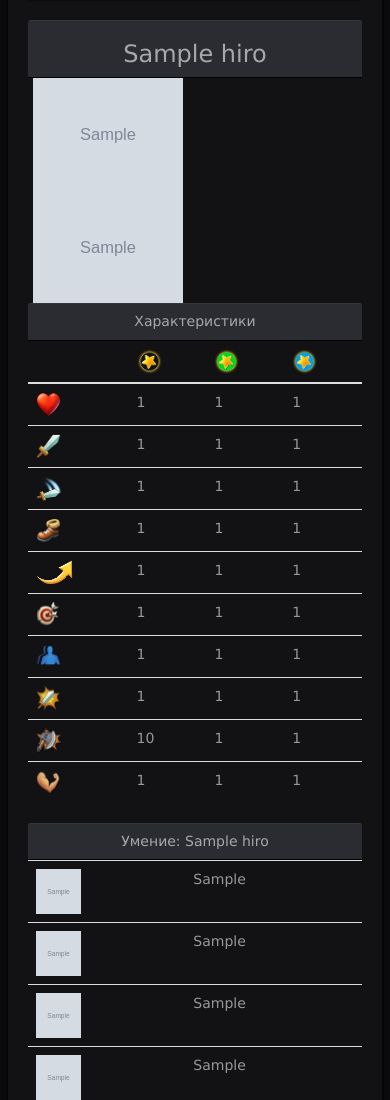
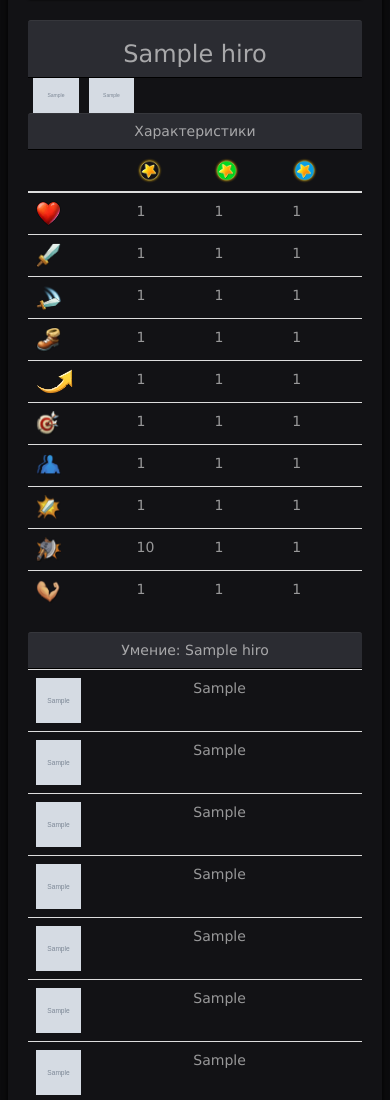
Before and after one commit to Starik1982/bz, a Django app: page /faq/get_hiro/1/ in a window 390 px wide. Shown: the part 93-1193 px from the top of the page. Run offline with Django 3.2, Linux system fonts and the light colour scheme; data comes from the database, SQL or seed files in the repository; both versions use the stored data as it was after the commit; tables that the repository leaves empty hold one stand-in row (values such as "Sample post"); grey boxes marked "Sample" are stand-in pictures; some libraries are stand-ins or nearby versions.

Commit message:
botstrap

```diff
--- a/templates/articles.html
+++ b/templates/articles.html
@@ -3,13 +3,13 @@
 
 {% block video %}
  <div class="row" id="youtub-row">
-    <div class="col-md-12" id="youtub-head">
+    <div class="col-xs-12" id="youtub-head">
       <h3><A id='a_title' href="{% url 'list_video' 1 %}">Новые видео</A></h3>
     </div>
-    <div class="col-md-12" id="youtub-colm">
+    <div class="col-xs-12" id="youtub-colm">
       <div class="row" id="youtub-wind">
       	{% for this_video in video %}
-        <div class="col-md-6" id="col-youtub-wind">
+        <div class="col-xs-6" id="col-youtub-wind">
           {% autoescape off%}{{this_video.video}}{% endautoescape %}
         </div>
         {% endfor %}
--- a/templates/get_hiro.html
+++ b/templates/get_hiro.html
@@ -5,20 +5,20 @@
 
 
 <div class="row" id="news-row">
-	<div class="col-md-12" id="news-head">
+	<div class="col-xs-12" id="news-head">
 	  <h3>{{ get_hiros.name }}</h3>
 	</div>
 
 
 
-        <div class="col-md-2" id="col-youtub-wind">
+        <div class="col-xs-2" id="col-youtub-wind">
           <img src="{{ get_hiros.image.url }}" width="150" height="150" class="img-responsive">
         </div>
-        <div class="col-md-2" id="col-youtub-wind">
+        <div class="col-xs-2" id="col-youtub-wind">
           <img src="{{ get_hiros.image_evolution.url }}" width="150" height="150" class="img-responsive">
         </div>
 
-	<div class="col-md-12" id="news-head">
+	<div class="col-xs-12" id="news-head">
 		<h5>Характеристики</h5>
 	</div>
 	<table class="table">
@@ -94,7 +94,7 @@
 	  </tbody>
 	</table>
 
-	<div class="col-md-12" id="news-head">
+	<div class="col-xs-12" id="news-head">
 		<h5>Умение: {{ get_hiros.skill_title }}</h5>
 	</div>
 	<table class="table">
--- a/templates/get_news.html
+++ b/templates/get_news.html
@@ -2,11 +2,11 @@
 {% load staticfiles %}
 {% block list_news %}
 <div class="row" id="news-row">
-	<div class="col-md-12" id="news-head">
+	<div class="col-xs-12" id="news-head">
 	  <h3>{{get_news.title}}</h3>
 	</div>
 
-	<div class="col-md-12" id="news-colm">
+	<div class="col-xs-12" id="news-colm">
 		<p>{% autoescape off%}{{get_news.news}}{% endautoescape %}</p>
 		<p>{{get_news.date}}</p>
 
--- a/templates/heroes.html
+++ b/templates/heroes.html
@@ -4,13 +4,13 @@
 {% block list_news %}
 
 <div class="row" id="youtub-row">
-    <div class="col-md-12" id="youtub-head">
+    <div class="col-xs-12" id="youtub-head">
       <h3>Легендарные Герои</h3>
     </div>
-    <div class="col-md-12" id="youtub-colm">
+    <div class="col-xs-12" id="youtub-colm">
       <div class="row" id="youtub-wind">
       	{% for hiro in heroes %}
-        <div class="col-md-2" id="col-youtub-wind">
+        <div class="col-xs-2" id="col-youtub-wind">
           <a href="{% url 'watched_hiros' hiro.id %}"><img src="{{ hiro.image.url }}" width="100" height="100"  alt="{{ hiro.name }}" title="{{ hiro.name }}" class="img-responsive"></a>
         </div>
         {% endfor %}
--- a/templates/in_main.html
+++ b/templates/in_main.html
@@ -14,6 +14,8 @@
     </script>
     <meta charset="UTF-8">
     <title>Битва Замков</title>
+    <meta name="description" content="Cайт гильдии __Sacred__ по игре Битва Замков / CASTLE CLASH. Свежие новости, лучшие гайды, захватывающие стримы, разнообразные герои и многое другое.">
+    <meta name="viewport" content="width=device-width, initial-scale=1">
 
 
     <!--Fonts-->
@@ -25,6 +27,7 @@
 
     <!-- Custom styles -->
      <link rel="stylesheet" href="{% static 'style.css' %}">
+     <link rel="shortcut icon" href="{% static "images/favicon.ico" %}">
 
 
 
--- a/templates/list_video.html
+++ b/templates/list_video.html
@@ -3,11 +3,11 @@
 {% block list_news %}
 
 	<div class="row" id="news-row">
-	        <div class="col-md-12" id="news-head">
+	        <div class="col-xs-12" id="news-head">
 	            <h3><A id='a_title' href="{% url 'list_video' 1 %}">Видео</A></h3>
 	        </div>
 	        {% for this_video in list_video %}
-			<div class="col-md-12" id="video-colm">
+			<div class="col-xs-12" id="video-colm">
 				<h4>{{this_video.title}}</h4>
 
 				{% autoescape off%}{{this_video.preview_video}}{% endautoescape %}
--- a/templates/main.html
+++ b/templates/main.html
@@ -16,6 +16,7 @@
     <meta charset="UTF-8">
     <title>Битва Замоков</title>
     <meta name="description" content="Cайт гильдии __Sacred__ по игре Битва Замков / CASTLE CLASH. Свежие новости, лучшие гайды, захватывающие стримы, разнообразные герои и многое другое.">
+    <meta name="viewport" content="width=device-width, initial-scale=1">
 
 
     <!--Fonts-->
@@ -27,6 +28,7 @@
 
     <!-- Custom styles -->
      <link rel="stylesheet" href="{% static 'style.css' %}">
+     <link rel="shortcut icon" href="{% static "images/favicon.ico" %}">
 
 
 
```
Also changed, not shown: bz/settings_prod1.py (renamed from bz/settings_prod.py), db.sqlite3, static/static_dev/images/favicon.ico (added).
